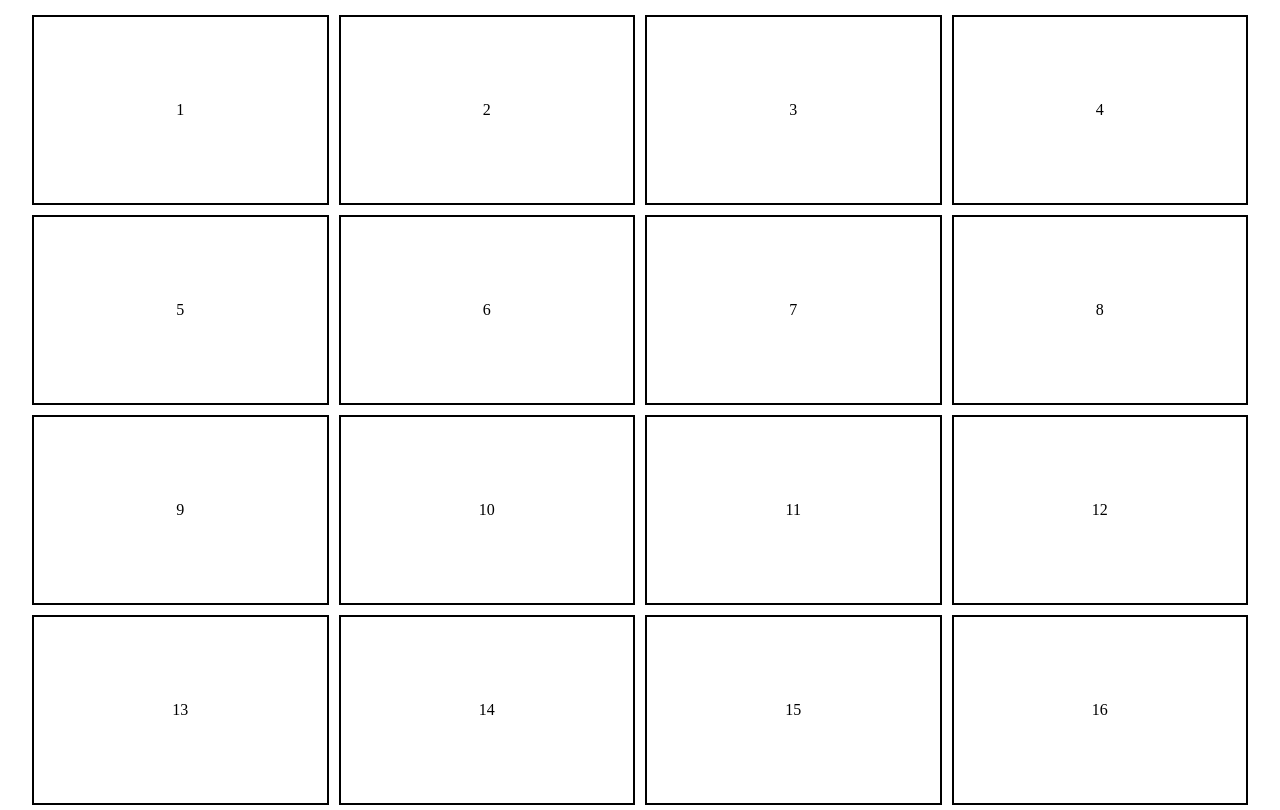
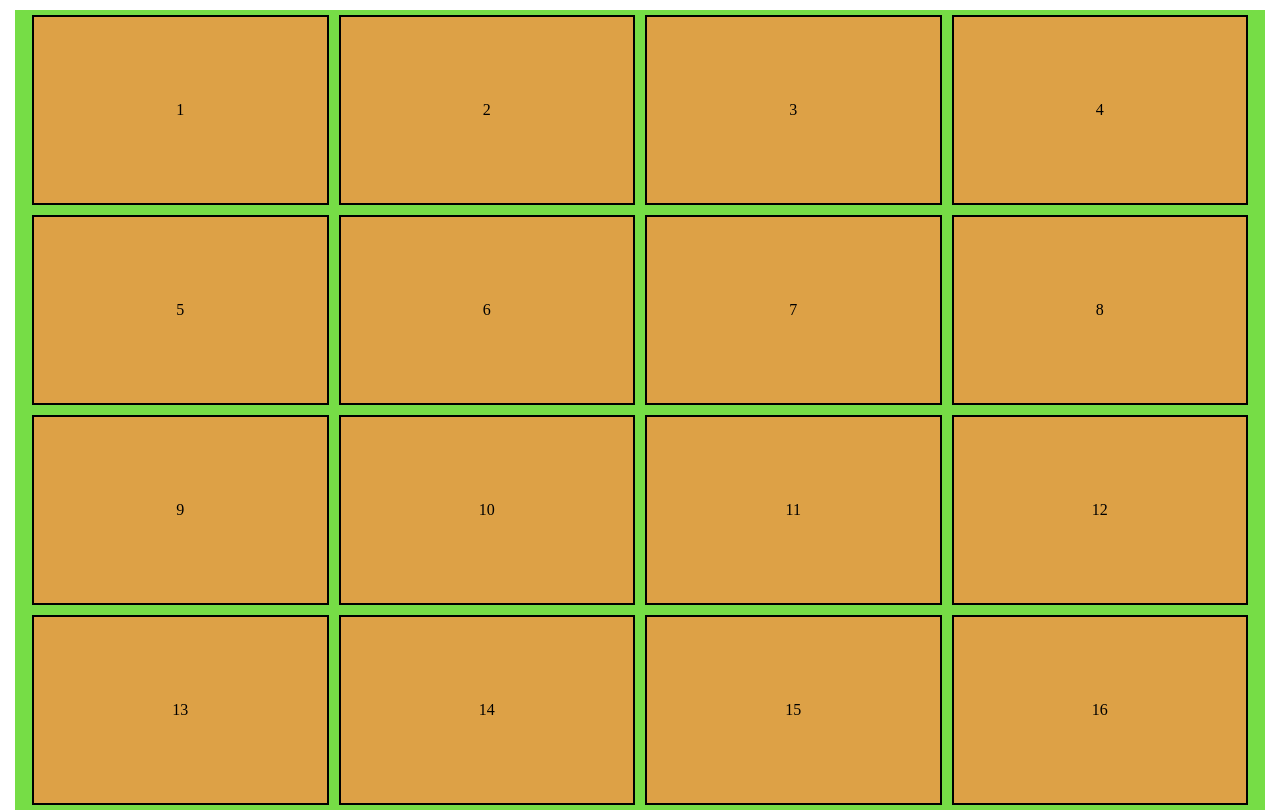
Before and after one commit to stebra1972/Etch, a plain HTML site: page index.html in a window 1280 px wide. Drawn offline with Linux system fonts and the light colour scheme.

Commit message:
make third commit

```diff
--- a/style.css
+++ b/style.css
@@ -5,6 +5,7 @@ html, body {
  }
  .grid {
    border: 0px solid #000;
+   background-color: #76dd46;
    margin: 5px;
    min-height: 100%;
    display: flex;
@@ -15,12 +16,16 @@ html, body {
  .grid > div {
    border: 2px solid #000;
    display: flex;
+   background-color: #dda146;
    margin: 5px;
    flex-wrap: wrap;
    flex-basis: calc(25% - 20px);
    justify-content: center;
    flex-direction: column;
  }
+
+ .grid>div:hover{background-color:red}
+
  .grid > div > div {
    display: flex;
    flex-wrap: wrap;
```
